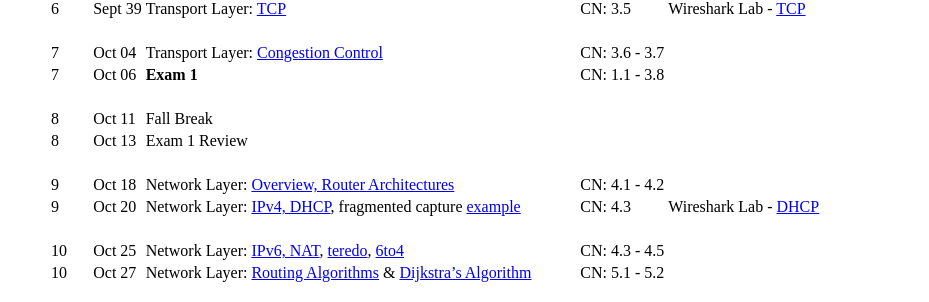
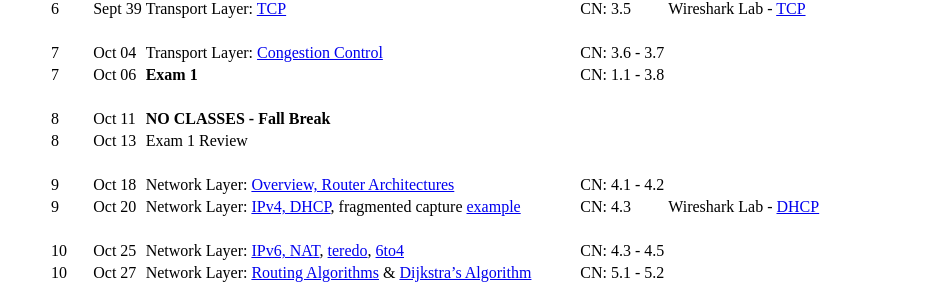
Before and after one commit to ycpcs/cs330-fall2023, a Jekyll site: the page built from schedule/index.md, in a window 1280 px wide. Shown: the part 529-831 px from the top of the page, without its empty margins (0-929 px from the left). Built offline with Jekyll 4.4.1, drawn with Linux system fonts in a browser that asks for light colours.

Commit message:
bold Fall break

```diff
--- a/schedule/index.md
+++ b/schedule/index.md
@@ -31,7 +31,7 @@ CN: [Computer Networking: A Top-Down Approach](https://www.pearson.com/us/higher
 > 7  | Oct 04 | Transport Layer: [Congestion Control](slides/chapter_3.pdf) | CN: 3.6 - 3.7 |
 > 7  | Oct 06 | **Exam 1** | CN: 1.1 - 3.8 | <!--[Study Guide](../exams/exam1_study_guide.html)-->
 > | | | |
-> 8  | Oct 11 | Fall Break |
+> 8  | Oct 11 | **NO CLASSES - Fall Break** |
 > 8  | Oct 13 | Exam 1 Review <!--& [Tree Letter Match](../labs/tlm.html) hints-->
 > | | | |
 > 9  | Oct 18 | Network Layer: [Overview, Router Architectures](slides/chapter_4.pdf) | CN: 4.1 - 4.2 |
```
